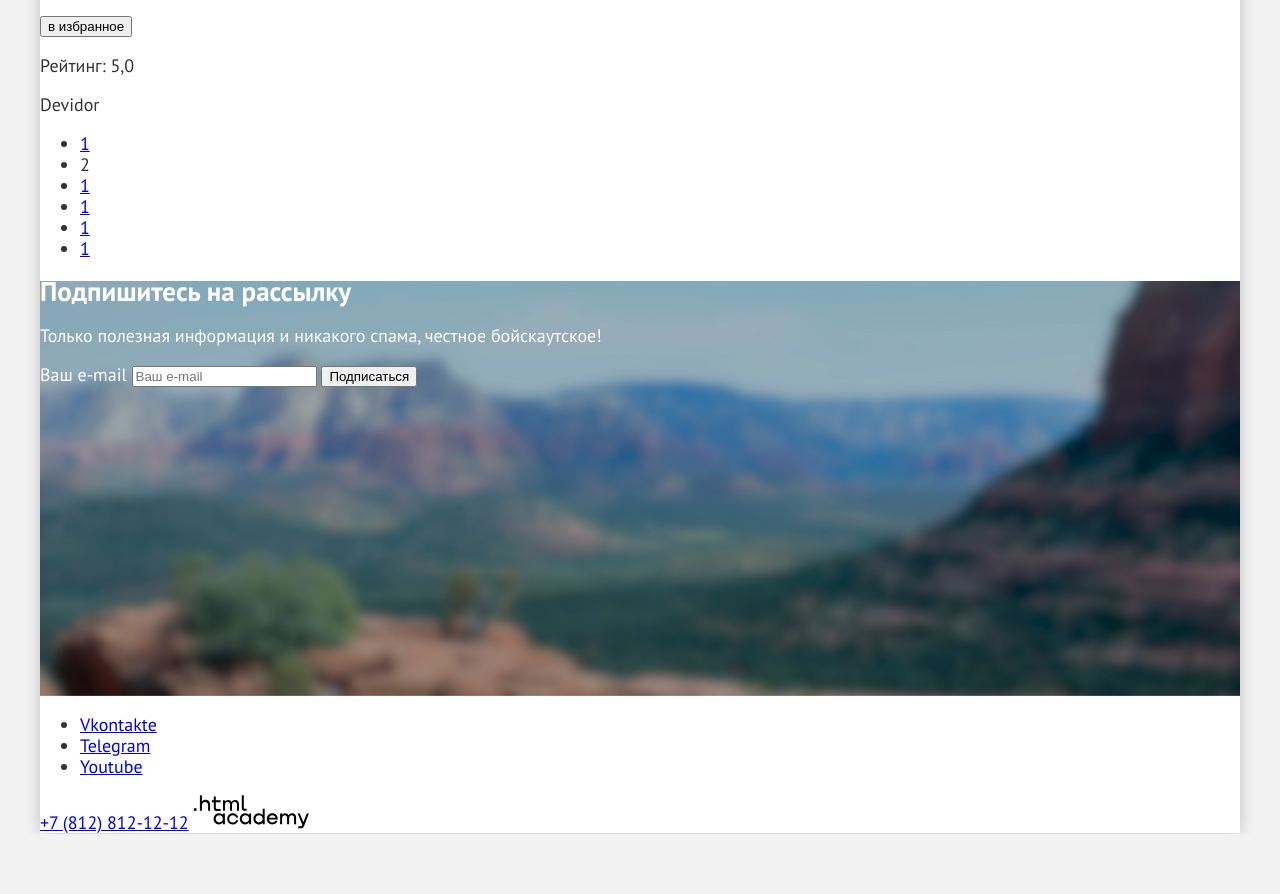
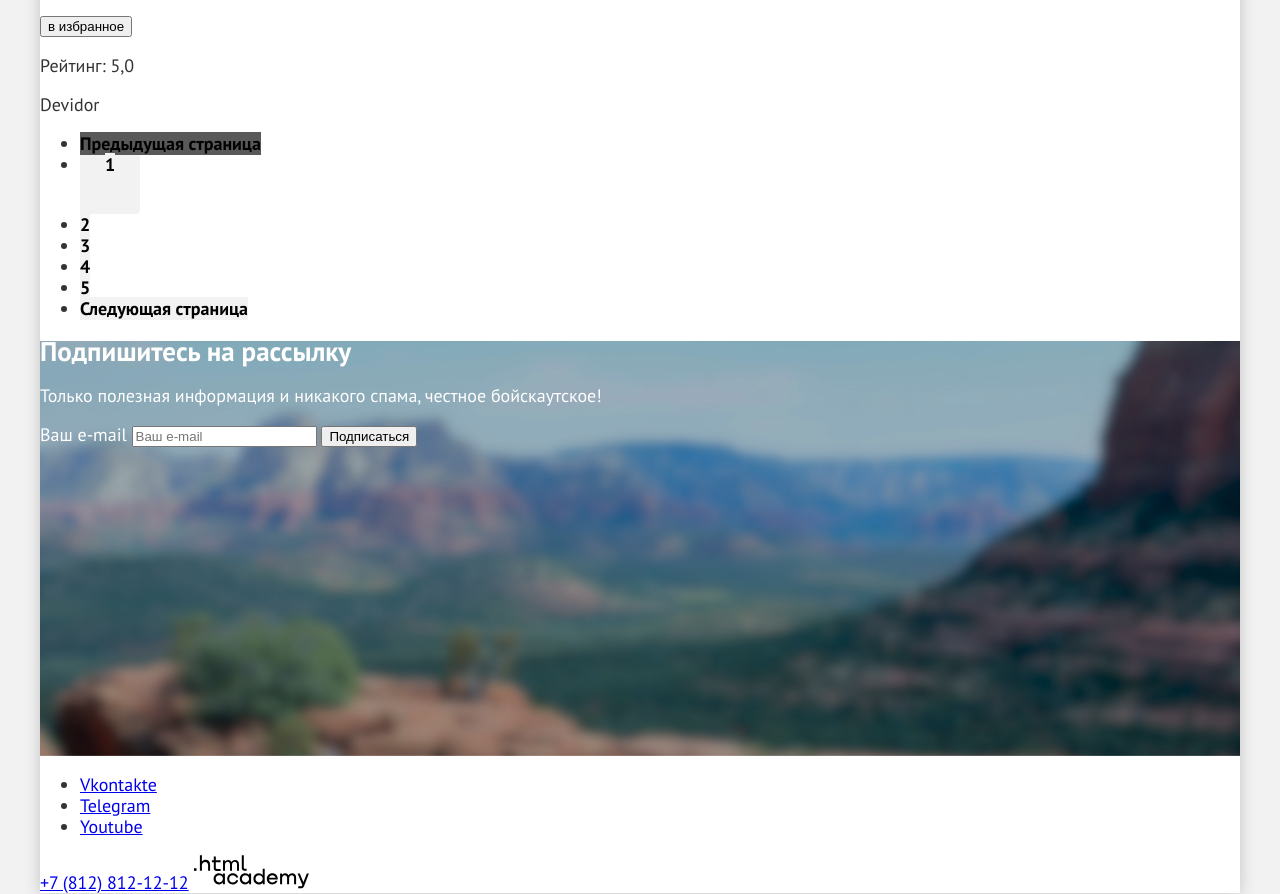
Before and after one commit to htmlacademy-htmlcss/1369403-sedona-37, a plain HTML site: page catalog.html in a window 1280 px wide. Shown: the part 3065-3959 px from the top of the page. Before the commit the page ends 3899 px from the top, so only its background shows below. Drawn offline with Linux system fonts and the light colour scheme.

Commit message:
Создание пагинации

```diff
--- a/catalog.html
+++ b/catalog.html
@@ -203,25 +203,33 @@
       </article>
       <p class="fields-text">Devidor</p>
     </section>
-    <section class="pagination">
-      <ul class="paginationUl">
+
+    <section class="not important">
+      <ul class="pagination">
         <li class="pagination-item">
-          <a class="pagination-link" href="/page1">1</a>
+          <a class="pagination-link pagination-prev pagination-disabled">
+            <span class="visually-hidden">Предыдущая страница</span>
+          </a>
+        </li>
+        <li class="pagination-item pagination-current-first">
+          <a class="pagination-link pagination-current">1</a>
+        </li>
+        <li class="pagination-item pagination-current-second">
+          <a class="pagination-link" href="#">2</a>
+        </li>
+        <li class="pagination-item pagination-current-third">
+          <a class="pagination-link" href="#">3</a>
         </li>
         <li class="pagination-item">
-          <a class="pagination-link pagination-link--current">2</a>
+          <a class="pagination-link" href="#">4</a>
         </li>
         <li class="pagination-item">
-          <a class="pagination-link" href="/page3">1</a>
+          <a class="pagination-link" href="#">5</a>
         </li>
         <li class="pagination-item">
-          <a class="pagination-link" href="/page1">1</a>
-        </li>
-        <li class="pagination-item">
-          <a class="pagination-link" href="/page1">1</a>
-        </li>
-        <li class="pagination-item">
-          <a class="pagination-link" href="/page1">1</a>
+          <a class="pagination-link pagination-next" href="#">
+            <span class="visually-hidden">Следующая страница</span>
+          </a>
         </li>
       </ul>
     </section>
--- a/styles/styles.css
+++ b/styles/styles.css
@@ -50,26 +50,29 @@ body {
   text-decoration: none;
   text-transform: capitalize;
 }
+
 .main {
 
 }
+
 .section-hero {
   color: #ffffff;
   background-color: #85B1D5;
   background-image: url("../images/index-background.jpg");
   background-repeat: no-repeat;
   background-size: 100% auto;
-  }
+}
 
-h1{
+h1 {
   text-align: center;
 }
 
-.advantages-next{
+.advantages-next {
   text-align: center;
   text-transform: uppercase;
 }
-.footer-picture{
+
+.footer-picture {
   color: #ffffff;
   background-color: #90ACBA;
   background-image: url("../images/pictureofmountains.jpg");
@@ -77,6 +80,35 @@ h1{
   background-size: 100% auto;
   height: 415px;
 }
-.footer-form{
+
+.footer-form {
   text-align: center;
 }
+
+/* Link */
+.pagination {
+  background-color: #ffffff;
+}
+
+.pagination-link {
+  color: #ffffff;
+  background-color: #000000;
+  text-decoration: none;
+  line-height: 16px;
+  font-weight: 700;
+}
+.pagination-current-first{
+  width: 60px;
+  height: 60px;
+  border-radius: 4px;
+  background-color: #F2F2F2;
+  text-align: center;
+}
+.pagination-link{
+  color: #000000;
+  background-color: #F2F2F2;
+}
+
+.pagination-disabled {
+  background-color: #595959;
+}
```
